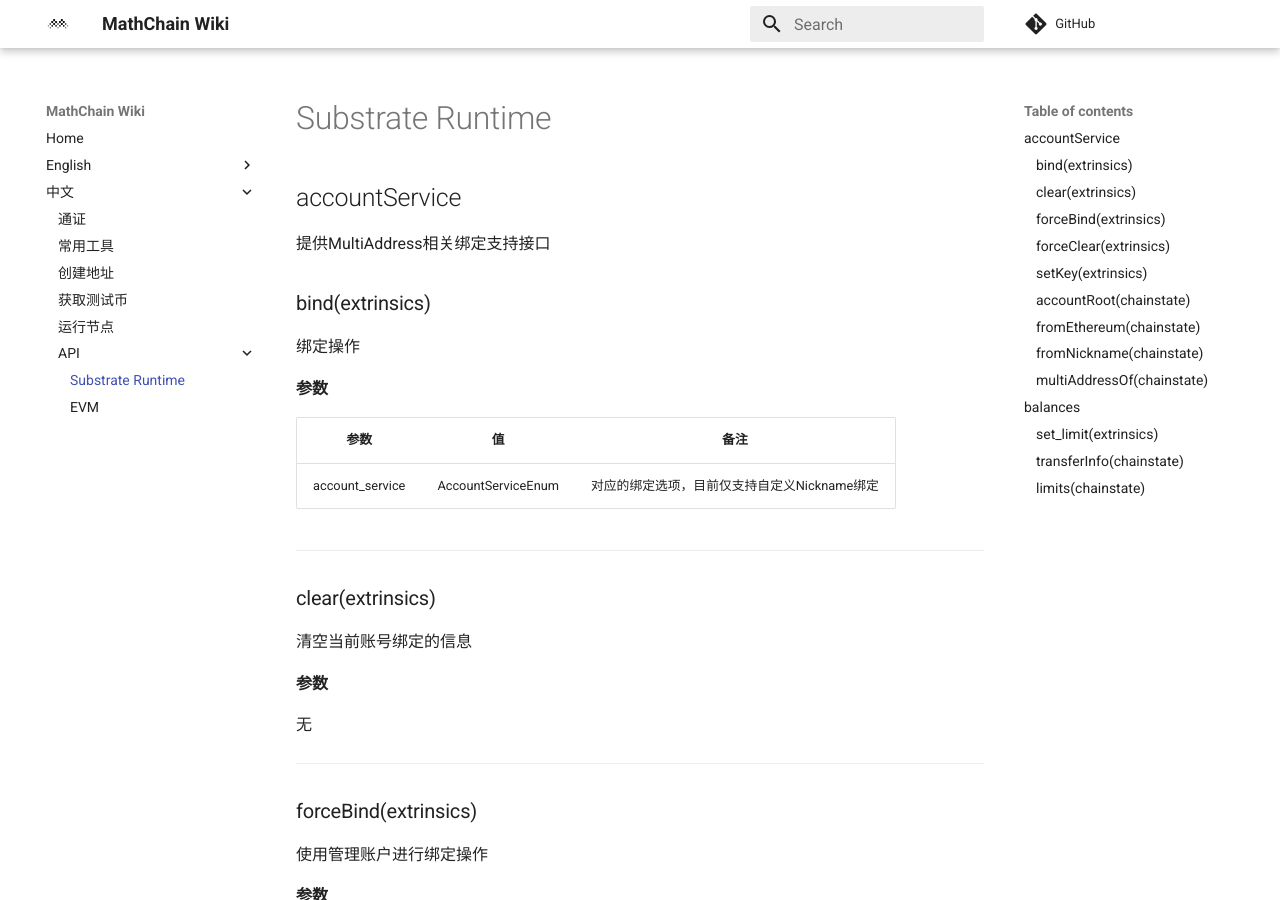
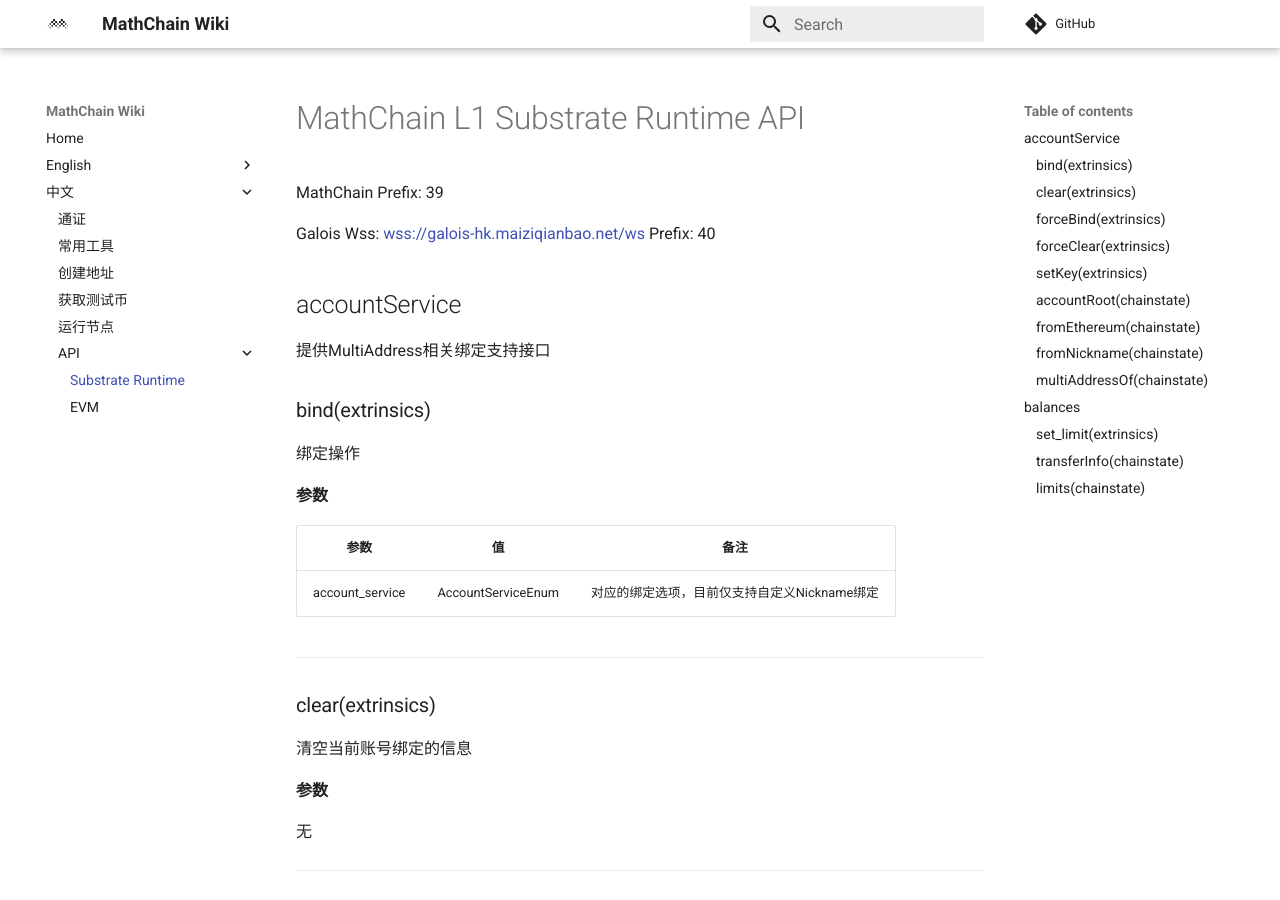
Before and after one commit to mathwallet/docs.mathchain.org, an MkDocs documentation site: the page built from docs/cn/substrate_api.md, in a window 1280 px wide and 900 px high. Built offline with MkDocs 1.6.1 and Material for MkDocs 9.7.7, drawn with Linux system fonts in a browser that asks for light colours; comment, search, counter and statistics services are not loaded.

Commit message:
Update substrate_api.md

```diff
--- a/docs/cn/substrate_api.md
+++ b/docs/cn/substrate_api.md
@@ -1,3 +1,12 @@
+# MathChain L1 Substrate Runtime API
+
+MathChain
+Prefix: 39
+
+Galois Wss:
+[wss://galois-hk.maiziqianbao.net/ws](wss://galois-hk.maiziqianbao.net/ws)
+Prefix: 40
+
 ## accountService
 提供MultiAddress相关绑定支持接口
 ### bind(extrinsics)
```
